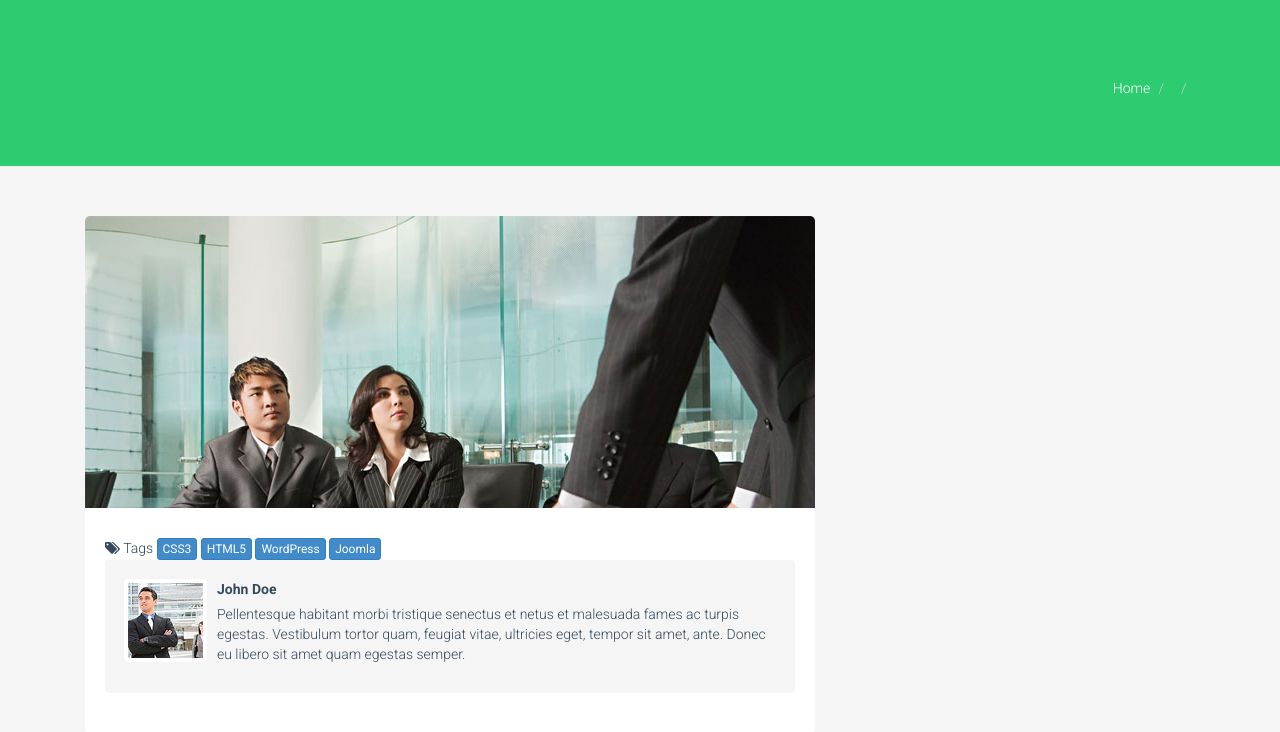
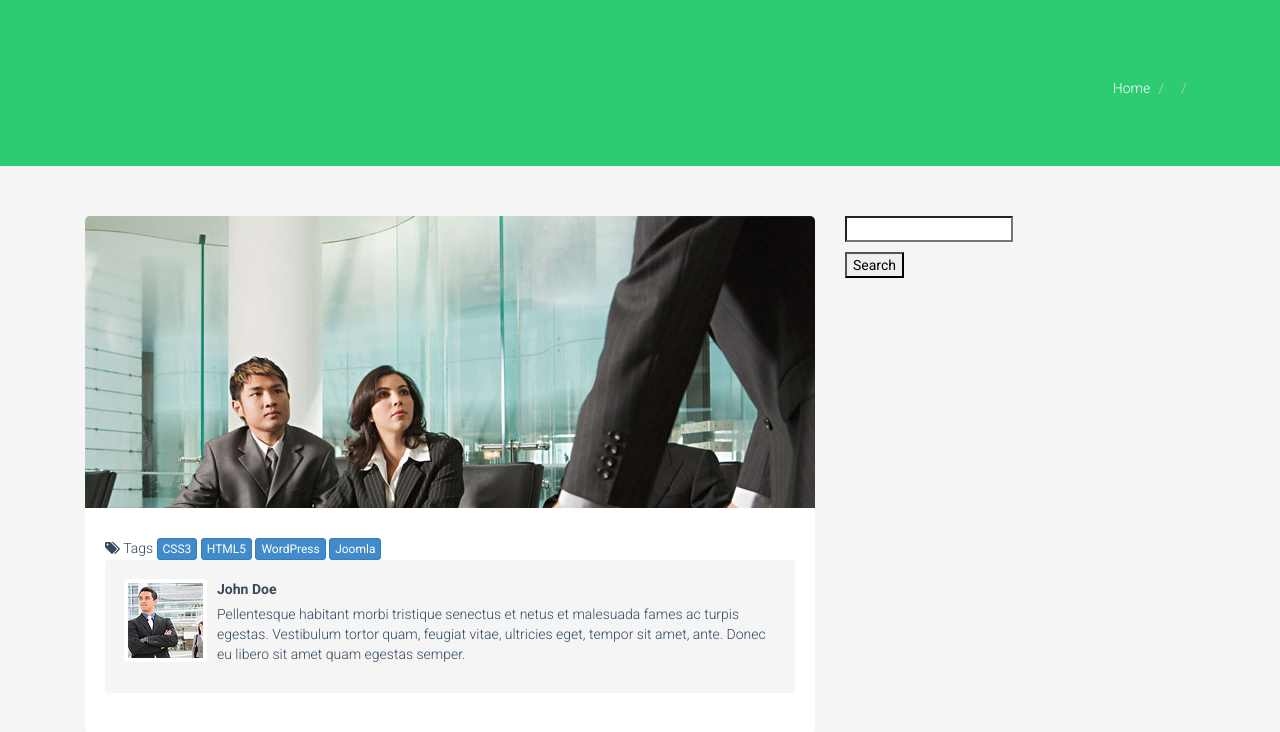
Before and after one commit to awpcourse/hihi-news-portal, a Django app: template news_portal/templates/view_post.html in a window 1280 px wide. Shown: the part 80-812 px from the top of the page. Run offline with Django 3.2, Linux system fonts and the light colour scheme; the template is opened without the code that fills it: values that come from a table or form of the project are taken from there, others are empty; parts of the project's set-up code (start-up, migrations or seed data) failed here and were passed over.

Commit message:
Fixed search form

```diff
--- a/news_portal/templates/view_post.html
+++ b/news_portal/templates/view_post.html
@@ -74,11 +74,20 @@
                                 </form>
                             </div><!--/#comment-form-->
                         {% endif %}
-
                     </div><!--/#comments-->
                 </div>
             </div><!--/.blog-item-->
         </div>
-    </div><!--/.col-md-8-->
+    </div><!--/.col-sm-8-->
+
+    <div class="col-sm-4">
+        <div class="widget search">
+            <form method="post" action="{% url 'search' %}">
+                {% csrf_token %}
+                {{ search_form.as_p }}
+                <button type="submit">Search</button>
+            </form>
+        </div>
+    </div>
 
 {% endblock %}
--- a/news_portal/views.py
+++ b/news_portal/views.py
@@ -21,9 +21,9 @@ class LoginRequiredMixin(object):
         return login_required(view)
 
 def index(request):
-    form = SearchForm()
+    search_form = SearchForm()
     context = {
-        'form': form,
+        'search_form': search_form,
         'categories': Category.objects.all(),
         'posts': News.objects.all()[:5]
     }
@@ -40,9 +40,11 @@ def view_category(request, slug):
 def news_details(request, slug):
     news_item = News.objects.get(slug=slug)
     category = Category.objects.get(title=news_item.category)
+    search_form = SearchForm()
     if request.method == 'GET':
         form = NewsItemCommentForm()
         context = {
+            'search_form': search_form,
             'category': category,
             'post': news_item,
             'form': form,
```
Also changed, not shown: news_portal/templates/index.html (+4 -5 lines), news_portal/assets/css/style.css (added).
